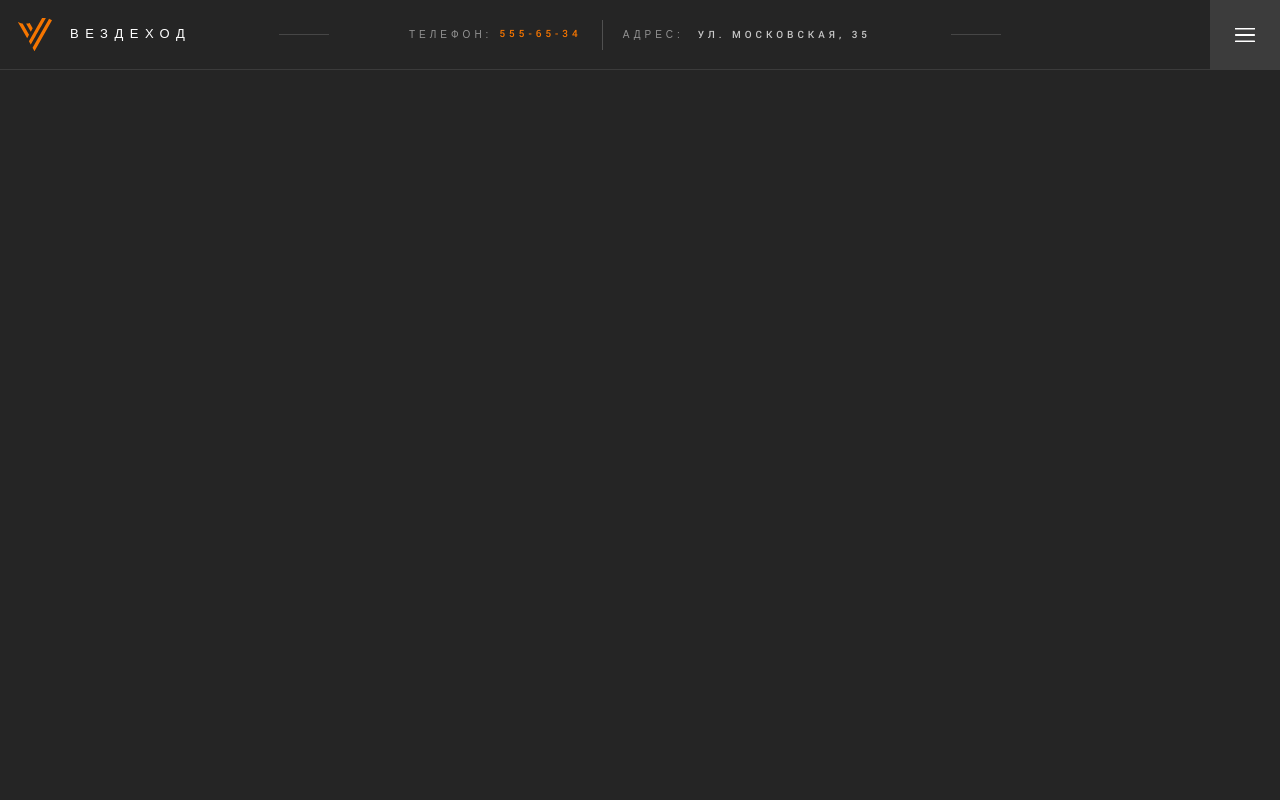
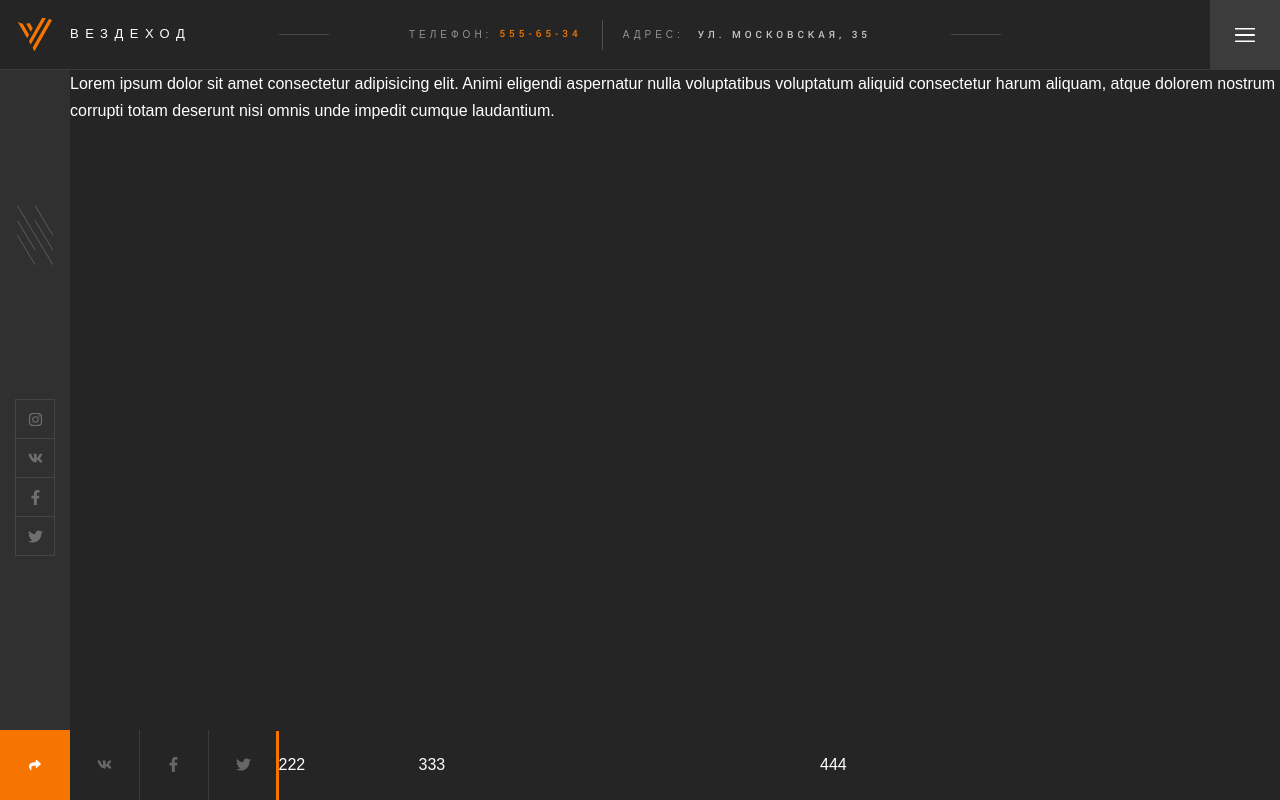
Before and after one commit to NikolayZhmaev/Rover, a website: page app/index.html in a window 1280 px wide. Drawn offline with nearby package versions, Linux system fonts and the light colour scheme; files that its build step writes are made by us from their sources.

Commit message:
Верстка сайдбара

```diff
--- a/app/index.html
+++ b/app/index.html
@@ -22,6 +22,58 @@
 			<a href="#" class="menu-button"></a>
 		</div>
 	</div>
+
+	<div class="home-header__content">
+		<div class="home-aside">
+			<div class="home-aside__decoration"></div>
+			<div class="home-aside__soc">
+				<div class="home-aside__soc-items">
+					<a href="#" class="soc-item" target="_blank">
+						<img src="images/dist/soc/instagram-brands.svg" alt="Instagram">
+					</a>
+					<a href="#" class="soc-item" target="_blank">
+						<img src="images/dist/soc/vk-brands.svg" alt="Vk">
+					</a>
+					<a href="#" class="soc-item" target="_blank">
+						<img src="images/dist/soc/facebook-f-brands.svg" alt="Facebook">
+					</a>
+					<a href="#" class="soc-item" target="_blank">
+						<img src="images/dist/soc/twitter-brands.svg" alt="Twitter">
+					</a>
+				</div>
+			</div>
+			<div class="home-aside__share-icon"></div>
+		</div>
+		<div class="slider-container">
+			Lorem ipsum dolor sit amet consectetur adipisicing elit. Animi eligendi aspernatur nulla voluptatibus
+			voluptatum aliquid consectetur harum aliquam, atque dolorem nostrum corrupti totam deserunt nisi omnis unde
+			impedit cumque laudantium.
+
+			<div class="slider-bottom">
+				<div class="slider-share">
+					<div class="slider-share__items">
+						<a href="https://vk.com/share.php?url=https://webdesign-master.ru"
+							class="soc-item slider-share__item" target="_blank">
+							<img src="images/dist/soc/vk-brands.svg" alt="Vk">
+						</a>
+						<a href="https://www.facebook.com/sharer/sharer.php?u=https://		webdesign-master.ru"
+							class="soc-item slider-share__item" target="_blank">
+							<img src="images/dist/soc/facebook-f-brands.svg" alt="Facebook">
+						</a>
+						<a href="https://twitter.com/intent/tweet?url=https://webdesign-master.ru"
+							class="soc-item slider-share__item" target="_blank">
+							<img src="images/dist/soc/twitter-brands.svg" alt="Twitter">
+						</a>
+					</div>
+				</div>
+				<div class="slider-pagination">222</div>
+				<div class="slider-scrollbar">333</div>
+				<div class="slider-navigation">444</div>
+
+			</div>
+
+		</div>
+	</div>
 </header>
 
 <!--#include virtual="/parts/footer.html" -->
--- a/app/styles/sass/blocks/home-header.scss
+++ b/app/styles/sass/blocks/home-header.scss
@@ -1,11 +1,13 @@
-body, html {
+body,
+html {
     height: 100%;
 }
 
-.home-header{
+.home-header {
     background-color: $deep;
     height: 100%;
     color: #fff;
+    padding-top: $size;
 }
 
 .top-line {
@@ -23,19 +25,21 @@ body, html {
 .logo {
     flex: 0 0 200px;
     display: flex;
-    align-items:center;
+    align-items: center;
     color: #fff;
     text-transform: uppercase;
     font-size: 13px;
     font-weight: 500;
     letter-spacing: .5em;
     text-decoration: none;
-    &:hover, &:focus {
+
+    &:hover,
+    &:focus {
         color: #fff;
     }
 }
 
-.logo__img-wrapper{
+.logo__img-wrapper {
     width: $size;
     height: $size;
     display: flex;
@@ -61,7 +65,8 @@ body, html {
     background-repeat: no-repeat;
     background-position: center;
     transition: background .25s ease-out;
-    &:hover{
+
+    &:hover {
         background-color: $accent;
     }
 
@@ -70,6 +75,7 @@ body, html {
 .top-line__decoration {
     flex: 1 0 0;
     text-align: center;
+
     &::before {
         content: '';
         height: 1px;
@@ -95,7 +101,7 @@ body, html {
 .top-line__separator {
     width: 1px;
     height: 30px;
-    background-color:rgba($color: #fff, $alpha: $border-opacity*2);
+    background-color: rgba($color: #fff, $alpha: $border-opacity*2);
     margin: 0 20px;
 }
 
@@ -103,6 +109,7 @@ body, html {
 .top-line__text {
     font-family: roboto-vh, sans-serif;
     margin-left: 7px;
+
     a {
         color: $accent;
     }
@@ -113,5 +120,145 @@ body, html {
 }
 
 .top-line__text {
-    color:rgba($color: #fff, $alpha: .75);
+    color: rgba($color: #fff, $alpha: .75);
 }
+
+//ASIDE
+
+.home-header__content {
+    height: 100%;
+}
+
+.home-aside {
+    background-color: $dark;
+    width: $size;
+    height: 100%;
+    position: absolute;
+    top: 0;
+    padding-top: $size;
+    display: flex;
+    flex-direction: column;
+    align-items: center;
+    justify-content: center;
+    z-index: 5;
+}
+
+.home-aside__decoration {
+    flex: 1 0 0;
+    background-image: url(../images/dist/decoration.svg);
+    width: 100%;
+    background-repeat: no-repeat;
+    background-position: center;
+
+}
+
+.home-aside__soc {
+    flex: 1 0 0;
+}
+
+.home-aside__share-icon {
+    background-color: $accent;
+    width: $size;
+    flex: 0 0 $size;
+    background-image: url(../images/dist/share-solid.svg);
+    background-size: 12px;
+    background-repeat: no-repeat;
+    background-position: center;
+}
+
+.soc-item {
+    width: 40px;
+    height: 40px;
+    display: flex;
+    justify-content: center;
+    align-items: center;
+    border: 1px solid rgba(#fff, $border-opacity);
+    border-bottom: 1px solid transparent;
+    margin-top: -1px;
+    transition: background .5s ease-out;
+
+    &:last-child {
+        border-bottom: 1px solid rgba(#fff, $border-opacity);
+    }
+
+    img {
+        width: 15px;
+        height: auto;
+        max-height: 15px;
+        opacity: .3;
+        transition: opacity .5s ease-out;
+    }
+
+    &:hover {
+        background-color: $accent;
+
+        img {
+            opacity: 1;
+        }
+    }
+}
+
+//SLIDER
+
+.slider-container {
+    padding-left: $size;
+    width: 100%;
+    height: 100%;
+    overflow: hidden;
+    position: relative;
+}
+
+.slider-bottom {
+    position: absolute;
+    bottom: 0;
+    height: $size;
+    display: flex;
+    align-items: center;
+    left: $size;
+    z-index: 5;
+    width: calc(75% - #{$size});
+}
+
+.slider-share {
+    flex: 0 1 auto;
+}
+
+.slider-pagination {
+    flex: 0 0 140px;
+
+}
+
+.slider-scrollbar {
+   flex: 1 0 0;
+}
+
+.slider-navigation {
+    flex: 0 0 140px;
+}
+
+.slider-share__items {
+    display: flex;
+    position: relative;
+
+}
+
+.slider-share__item {
+    width: $size;
+    height: $size;
+    border: none;
+    border-color: $dark;
+    border-right: 1px solid rgba(#fff, $border-opacity);
+    margin-left: -.5px;
+    &:last-child {
+        border: none;
+        &::after {
+            content: '';
+            position: absolute;
+            top: 0;
+            right: 0;
+            width: 3px;
+            height: 100%;
+            background-color: $accent;
+        }
+    }
+}
```
Also changed, not shown: app/css/app.min.css.
